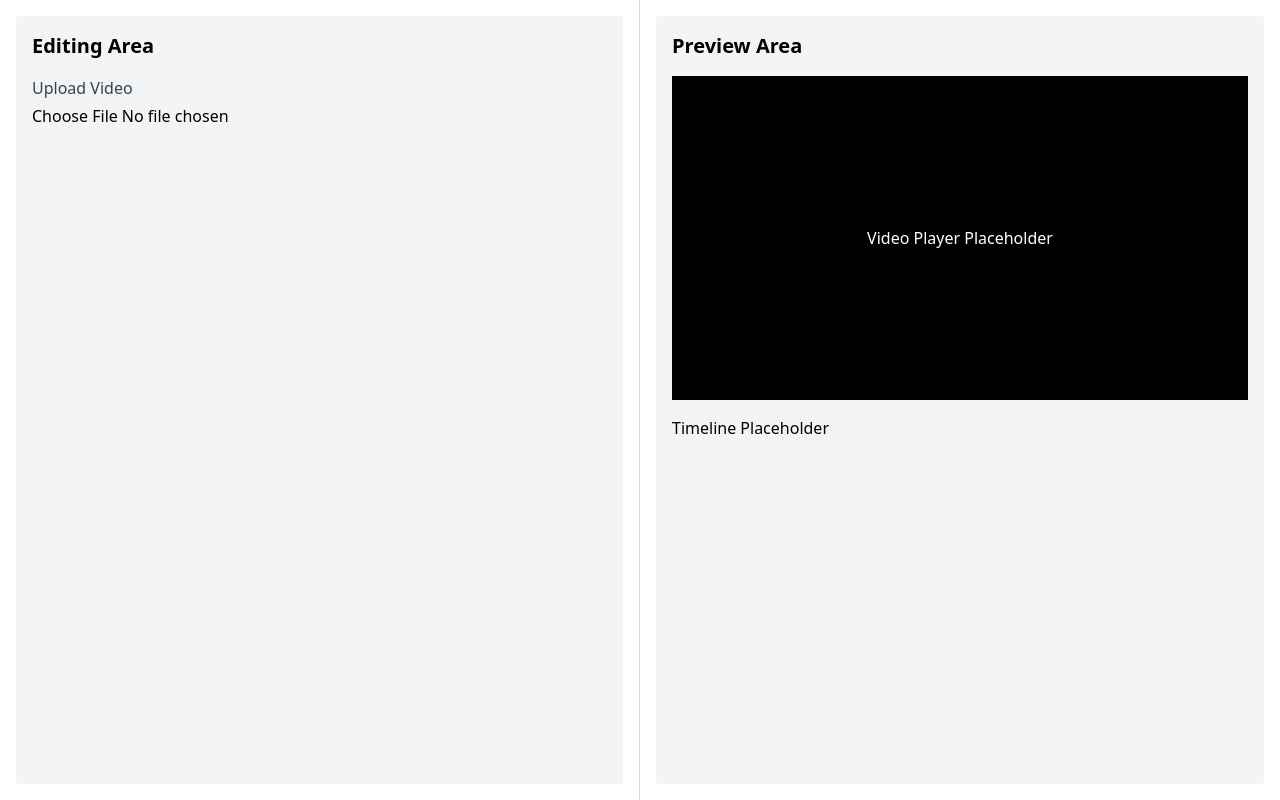
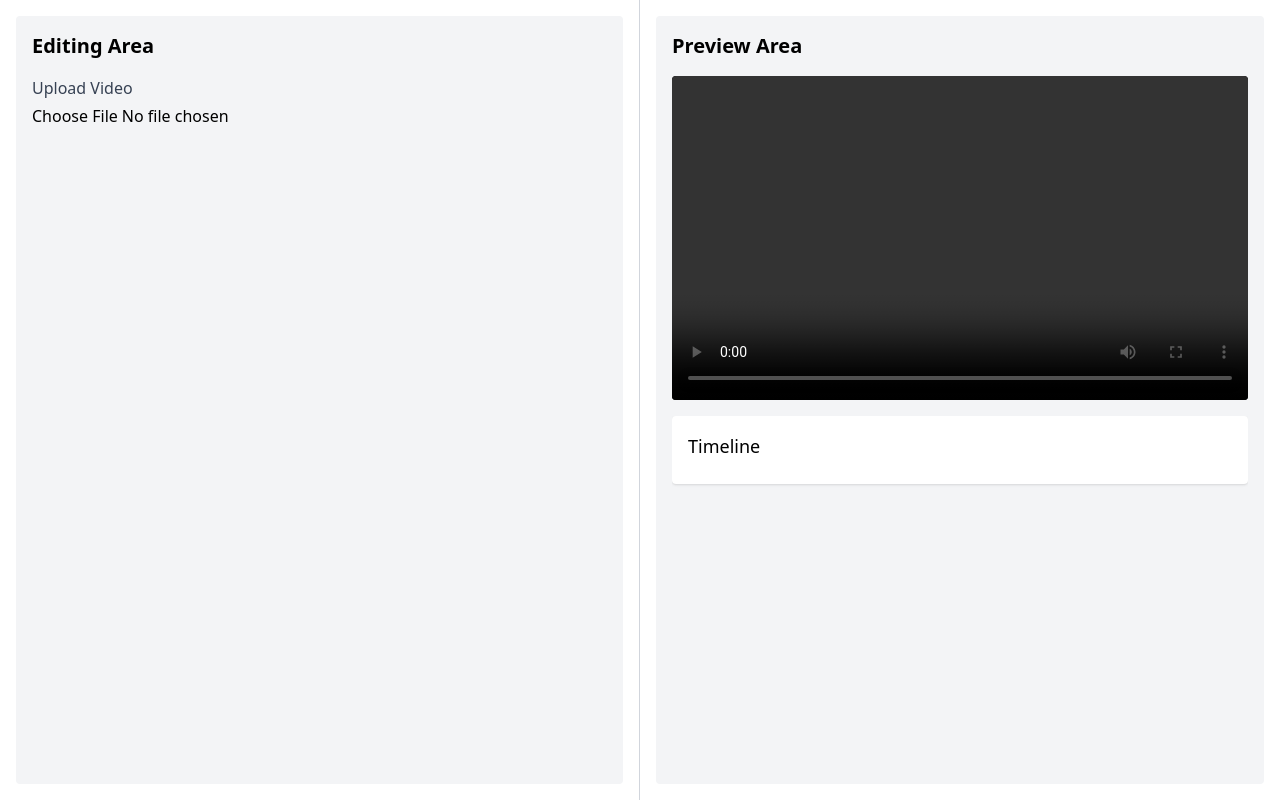
Before and after one commit to peggy-chien/video-highlight-tool, a React (Vite) app: page / in a window 1280 px wide. Built offline with nearby package versions, Linux system fonts and the light colour scheme.

Commit message:
feat: video player & timeline preview

```diff
--- a/src/components/PreviewArea.tsx
+++ b/src/components/PreviewArea.tsx
@@ -1,15 +1,14 @@
 import React from 'react';
+import VideoPlayer from './VideoPlayer';
+import TimelinePreview from './TimelinePreview';
 
 const PreviewArea: React.FC = () => {
   return (
-    <div className="h-full bg-gray-100 p-4 rounded">
+    <div className="h-full bg-gray-100 p-4 rounded flex flex-col">
       <h2 className="text-xl font-semibold mb-4">Preview Area</h2>
-      {/* Video player and timeline will go here */}
-      <div className="aspect-video bg-black text-white flex items-center justify-center">
-        <p>Video Player Placeholder</p>
-      </div>
-      <div className="mt-4">
-        <p>Timeline Placeholder</p>
+      <VideoPlayer />
+      <div className="mt-4 flex-1 overflow-y-auto">
+        <TimelinePreview />
       </div>
     </div>
   );
--- /dev/null
+++ b/src/components/TimelinePreview.tsx
@@ -0,0 +1,39 @@
+import React from 'react';
+import { useVideoStore } from '../store/videoStore';
+
+const TimelinePreview: React.FC = () => {
+  const { processingData, selectedSentences, setCurrentTime } = useVideoStore();
+
+  const handleSeek = (time: number) => {
+    setCurrentTime(time);
+    // Optionally, you could trigger a ref or event to sync the video player
+  };
+
+  return (
+    <div className="p-4 bg-white rounded shadow">
+      <h3 className="text-lg font-medium mb-2">Timeline</h3>
+      <div className="space-y-2">
+        {processingData?.sections.map((section) => (
+          <div key={section.title} className="space-y-1">
+            <h4 className="text-sm font-medium text-gray-600">{section.title}</h4>
+            <div className="flex flex-wrap gap-2">
+              {section.sentences
+                .filter((sentence) => selectedSentences.has(sentence.id))
+                .map((sentence) => (
+                  <button
+                    key={sentence.id}
+                    onClick={() => handleSeek(sentence.startTime)}
+                    className="px-2 py-1 text-sm bg-blue-100 text-blue-800 rounded hover:bg-blue-200 transition-colors"
+                  >
+                    {sentence.startTime.toFixed(1)}s
+                  </button>
+                ))}
+            </div>
+          </div>
+        ))}
+      </div>
+    </div>
+  );
+};
+
+export default TimelinePreview;
--- /dev/null
+++ b/src/components/VideoPlayer.tsx
@@ -0,0 +1,59 @@
+import React, { useRef, useEffect } from 'react';
+import { useVideoStore } from '../store/videoStore';
+import type { Sentence } from '../models/video';
+
+const VideoPlayer: React.FC = () => {
+  const videoRef = useRef<HTMLVideoElement>(null);
+  const { videoFile, processingData, selectedSentences, currentTime, setCurrentTime } = useVideoStore();
+
+  // Update video source when file changes
+  useEffect(() => {
+    if (videoRef.current && videoFile) {
+      videoRef.current.src = URL.createObjectURL(videoFile);
+    }
+  }, [videoFile]);
+
+  // Update current time in store
+  const handleTimeUpdate = () => {
+    if (videoRef.current) {
+      setCurrentTime(videoRef.current.currentTime);
+    }
+  };
+
+  // Get current sentence based on time
+  const getCurrentSentence = (): Sentence | null => {
+    if (!processingData) return null;
+
+    for (const section of processingData.sections) {
+      for (const sentence of section.sentences) {
+        if (currentTime >= sentence.startTime && currentTime <= sentence.endTime) {
+          return sentence;
+        }
+      }
+    }
+    return null;
+  };
+
+  const currentSentence = getCurrentSentence();
+
+  return (
+    <div className="relative">
+      {/* Video Element */}
+      <video
+        ref={videoRef}
+        className="w-full aspect-video bg-black rounded"
+        controls
+        onTimeUpdate={handleTimeUpdate}
+      />
+
+      {/* Transcript Overlay */}
+      {currentSentence && selectedSentences.has(currentSentence.id) && (
+        <div className="absolute bottom-0 left-0 right-0 p-4 bg-black bg-opacity-50 text-white">
+          <p className="text-lg">{currentSentence.text}</p>
+        </div>
+      )}
+    </div>
+  );
+};
+
+export default VideoPlayer;
```
